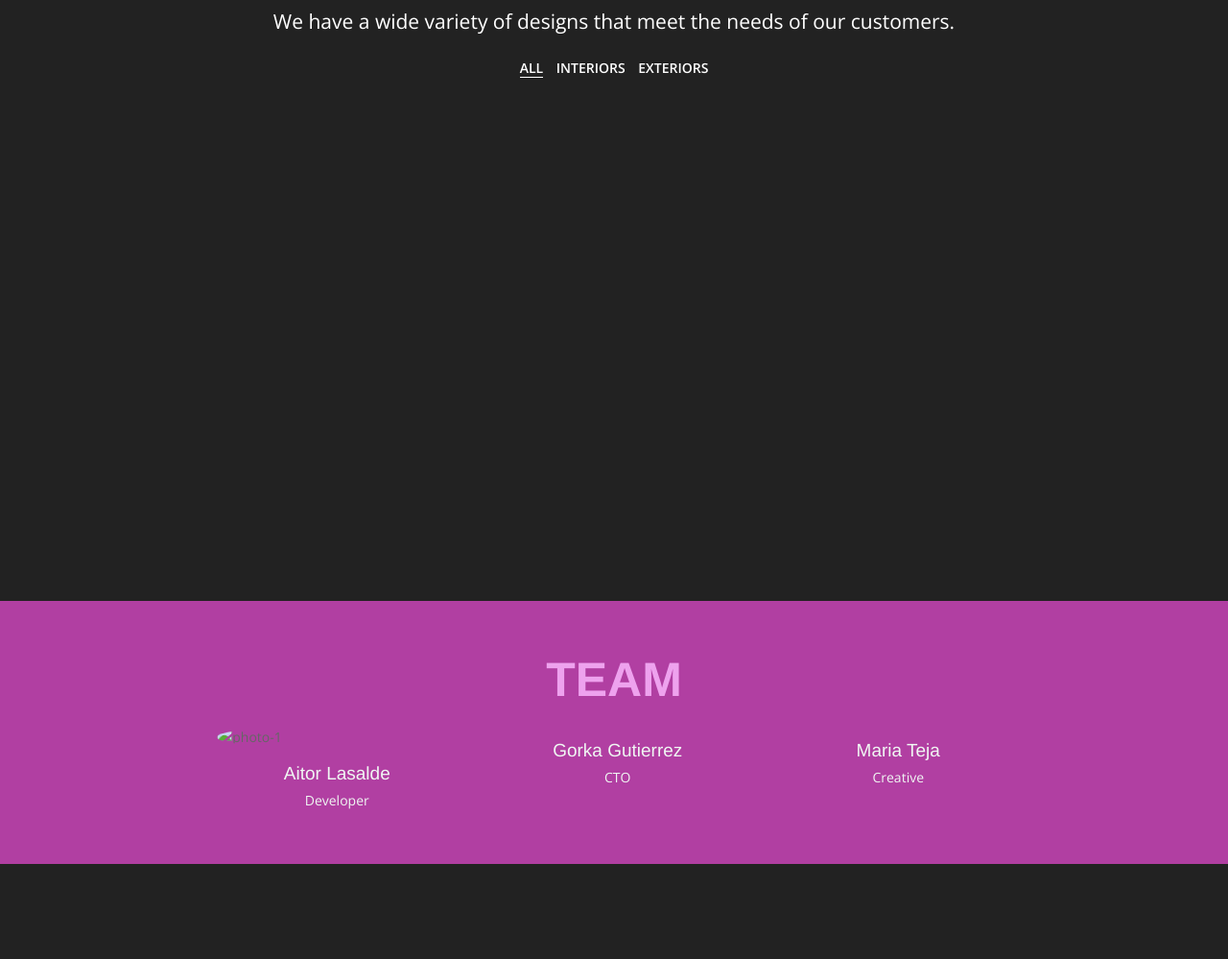
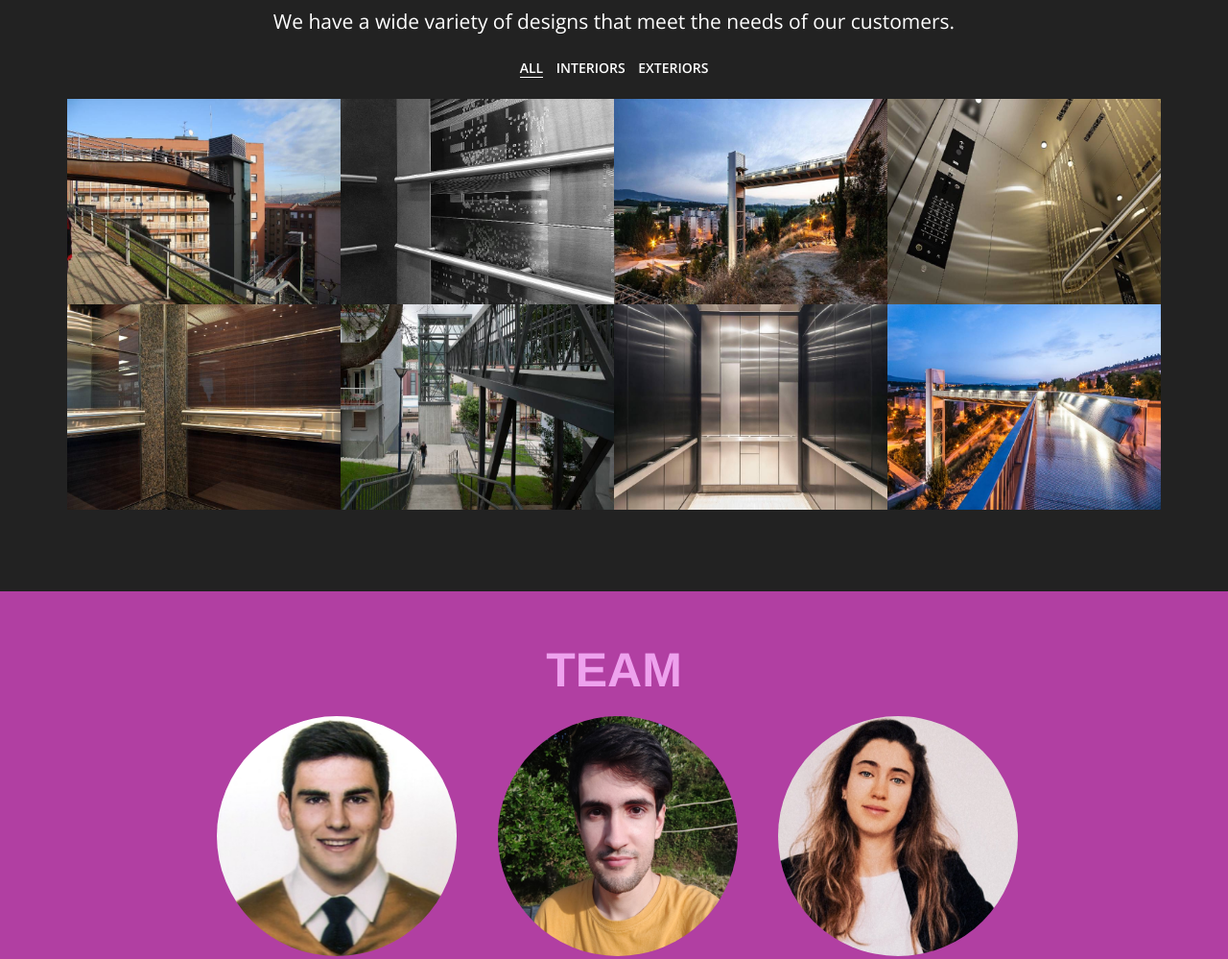
Before and after one commit to MasterIMH/Tecnologias-Industriales, a plain HTML site: page index.html in a window 1280 px wide. Shown: the part 1136-2135 px from the top of the page at 96% size. Drawn offline with nearby package versions, Linux system fonts and the light colour scheme; some packages are replaced by stand-ins of ours; files that its build step writes are made by us from their sources; a script that the page names is missing.

Commit message:
Uopdadte web

```diff
--- a/index.html
+++ b/index.html
@@ -22,15 +22,15 @@
     <!--[if lte IE 8]>
       <script type="text/javascript" src="http://explorercanvas.googlecode.com/svn/trunk/excanvas.js"></script>
     <![endif]-->
-    <link rel="stylesheet" href="Web/css/bootstrap.min.css" />
-    <link rel="stylesheet" type="text/css" href="Web/css/isotope.css" media="screen" />
-    <link rel="stylesheet" href="Web/js/fancybox/jquery.fancybox.css" type="text/css" media="screen" />
-    <link href="Web/css/animate.css" rel="stylesheet" media="screen">
-    <link href="Web/flexslider/flexslider.css" rel="stylesheet" />
-    <link href="Web/js/owl-carousel/owl.carousel.css" rel="stylesheet">
-    <link rel="stylesheet" href="Web/css/styles.css" />
+    <link rel="stylesheet" href="7%20Web/css/bootstrap.min.css" />
+    <link rel="stylesheet" type="text/css" href="7%20Web/css/isotope.css" media="screen" />
+    <link rel="stylesheet" href="7%20Web/js/fancybox/jquery.fancybox.css" type="text/css" media="screen" />
+    <link href="7%20Web/css/animate.css" rel="stylesheet" media="screen">
+    <link href="7%20Web/flexslider/flexslider.css" rel="stylesheet" />
+    <link href="7%20Web/js/owl-carousel/owl.carousel.css" rel="stylesheet">
+    <link rel="stylesheet" href="7%20Web/css/styles.css" />
     <!-- Font Awesome -->
-    <link href="Web/font/css/font-awesome.min.css" rel="stylesheet">
+    <link href="7%20Web/font/css/font-awesome.min.css" rel="stylesheet">
   </head>
 
   <body>
@@ -67,7 +67,7 @@
       <div class="figure">
         <video muted autoplay loop>
           <source
-            src="Web/images/young-confident-european-woman-pushes-elevator-button-door-closes-and-she-ride-SBV-326541088-preview.mp4"
+            src="7%20Web/images/young-confident-european-woman-pushes-elevator-button-door-closes-and-she-ride-SBV-326541088-preview.mp4"
             type="video/mp4">
           <div class="heading text-center">
             <!-- Heading -->
@@ -149,28 +149,28 @@
                 <ul class="items list-unstyled clearfix animated fadeInRight showing" data-animation="fadeInRight"
                   style="position: relative; height: 438px;">
                   <li class="item branding" style="position: absolute; left: 0px; top: 0px;"> <a
-                      href="Web/images/ascensor1.jpg" class="fancybox"> <img src="Web/images/ascensor1.jpg" alt="">
+                      href="7%20Web/images/ascensor1.jpg" class="fancybox"> <img src="7%20Web/images/ascensor1.jpg" alt="">
                     </a> </li>
                   <li class="item photography" style="position: absolute; left: 292px; top: 0px;"> <a
-                      href="Web/images/interior1.jpg" class="fancybox"> <img src="Web/images/interior1.jpg" alt="">
+                      href="7%20Web/images/interior1.jpg" class="fancybox"> <img src="7%20Web/images/interior1.jpg" alt="">
                     </a> </li>
                   <li class="item branding" style="position: absolute; left: 585px; top: 0px;"> <a
-                      href="Web/images/ascensor2.jpg" class="fancybox"> <img src="Web/images/ascensor2.jpg" alt="">
+                      href="7%20Web/images/ascensor2.jpg" class="fancybox"> <img src="7%20Web/images/ascensor2.jpg" alt="">
                     </a> </li>
                   <li class="item photography" style="position: absolute; left: 877px; top: 0px;"> <a
-                      href="Web/images/interior3.jpg" class="fancybox"> <img src="Web/images/interior3.jpg" alt="">
+                      href="7%20Web/images/interior3.jpg" class="fancybox"> <img src="7%20Web/images/interior3.jpg" alt="">
                     </a> </li>
                   <li class="item photography" style="position: absolute; left: 0px; top: 219px;"> <a
-                      href="Web/images/interior2.jpg" class="fancybox"> <img src="Web/images/interior2.jpg" alt="">
+                      href="7%20Web/images/interior2.jpg" class="fancybox"> <img src="7%20Web/images/interior2.jpg" alt="">
                     </a> </li>
                   <li class="item branding" style="position: absolute; left: 292px; top: 219px;"> <a
-                      href="Web/images/exterior3.jpg" class="fancybox"> <img src="Web/images/exterior3.jpg" alt="">
+                      href="7%20Web/images/exterior3.jpg" class="fancybox"> <img src="7%20Web/images/exterior3.jpg" alt="">
                     </a> </li>
                   <li class="item photography" style="position: absolute; left: 585px; top: 219px;"> <a
-                      href="Web/images/interior4.jpg" class="fancybox"> <img src="Web/images/interior4.jpg" alt="">
+                      href="7%20Web/images/interior4.jpg" class="fancybox"> <img src="7%20Web/images/interior4.jpg" alt="">
                     </a> </li>
                   <li class="item branding" style="position: absolute; left: 877px; top: 219px;"> <a
-                      href="Web/images/ascensor4.jpg" class="fancybox"> <img src="Web/images/ascensor4.jpg" alt="">
+                      href="7%20Web/images/ascensor4.jpg" class="fancybox"> <img src="7%20Web/images/ascensor4.jpg" alt="">
                     </a> </li>
                 </ul>
               </div>
@@ -194,7 +194,7 @@
                   <!-- Image Hover Block -->
                   <div class="member-img">
                     <!-- Image  -->
-                    <img class="img-responsive" src="Web/images/photo-1.jpg" alt="photo-1">
+                    <img class="img-responsive" src="7%20Web/images/photo-1.jpg" alt="photo-1">
                     <h4>Aitor Lasalde</h4>
                     <span class="pos">Developer</span>
                   </div>
@@ -211,7 +211,7 @@
                   <!-- Image Hover Block -->
                   <div class="member-img">
                     <!-- Image  -->
-                    <img class="img-responsive" src="Web/images/gorkita (2).jpg" alt="">
+                    <img class="img-responsive" src="7%20Web/images/gorkita (2).jpg" alt="">
                     <h4>Gorka Gutierrez</h4>
                     <!-- Designation -->
                     <span class="pos">CTO</span>
@@ -227,7 +227,7 @@
                   <!-- Image Hover Block -->
                   <div class="member-img">
                     <!-- Image  -->
-                    <img class="img-responsive" src="Web/images/photo-3.jpg" alt="">
+                    <img class="img-responsive" src="7%20Web/images/photo-3.jpg" alt="">
                     <h4>Maria Teja</h4>
                     <!-- Designation -->
                     <span class="pos">Creative</span>
@@ -291,16 +291,16 @@
       <a href="#top" class="topHome"><i class="fa fa-chevron-up fa-2x"></i></a>
 
       <!--[if lte IE 8]><script src="//ajax.googleapis.com/ajax/libs/jquery/1.11.0/jquery.min.js"></script><![endif]-->
-      <script src="Web/js/modernizr-latest.js"></script>
-      <script src="Web/js/jquery-1.8.2.min.js" type="text/javascript"></script>
-      <script src="Web/js/bootstrap.min.js" type="text/javascript"></script>
-      <script src="Web/js/jquery.isotope.min.js" type="text/javascript"></script>
-      <script src="Web/js/fancybox/jquery.fancybox.pack.js" type="text/javascript"></script>
-      <script src="Web/js/jquery.nav.js" type="text/javascript"></script>
-      <script src="Web/js/jquery.fittext.js"></script>
-      <script src="Web/js/waypoints.js"></script>
-      <script src="Web/flexslider/jquery.flexslider.js"></script>
-      <script src="Web/js/custom.js" type="text/javascript"></script>
-      <script src="Web/js/owl-carousel/owl.carousel.js"></script>
+      <script src="7%20Web/js/modernizr-latest.js"></script>
+      <script src="7%20Web/js/jquery-1.8.2.min.js" type="text/javascript"></script>
+      <script src="7%20Web/js/bootstrap.min.js" type="text/javascript"></script>
+      <script src="7%20Web/js/jquery.isotope.min.js" type="text/javascript"></script>
+      <script src="7%20Web/js/fancybox/jquery.fancybox.pack.js" type="text/javascript"></script>
+      <script src="7%20Web/js/jquery.nav.js" type="text/javascript"></script>
+      <script src="7%20Web/js/jquery.fittext.js"></script>
+      <script src="7%20Web/js/waypoints.js"></script>
+      <script src="7%20Web/flexslider/jquery.flexslider.js"></script>
+      <script src="7%20Web/js/custom.js" type="text/javascript"></script>
+      <script src="7%20Web/js/owl-carousel/owl.carousel.js"></script>
   </body>
 </html>
```
